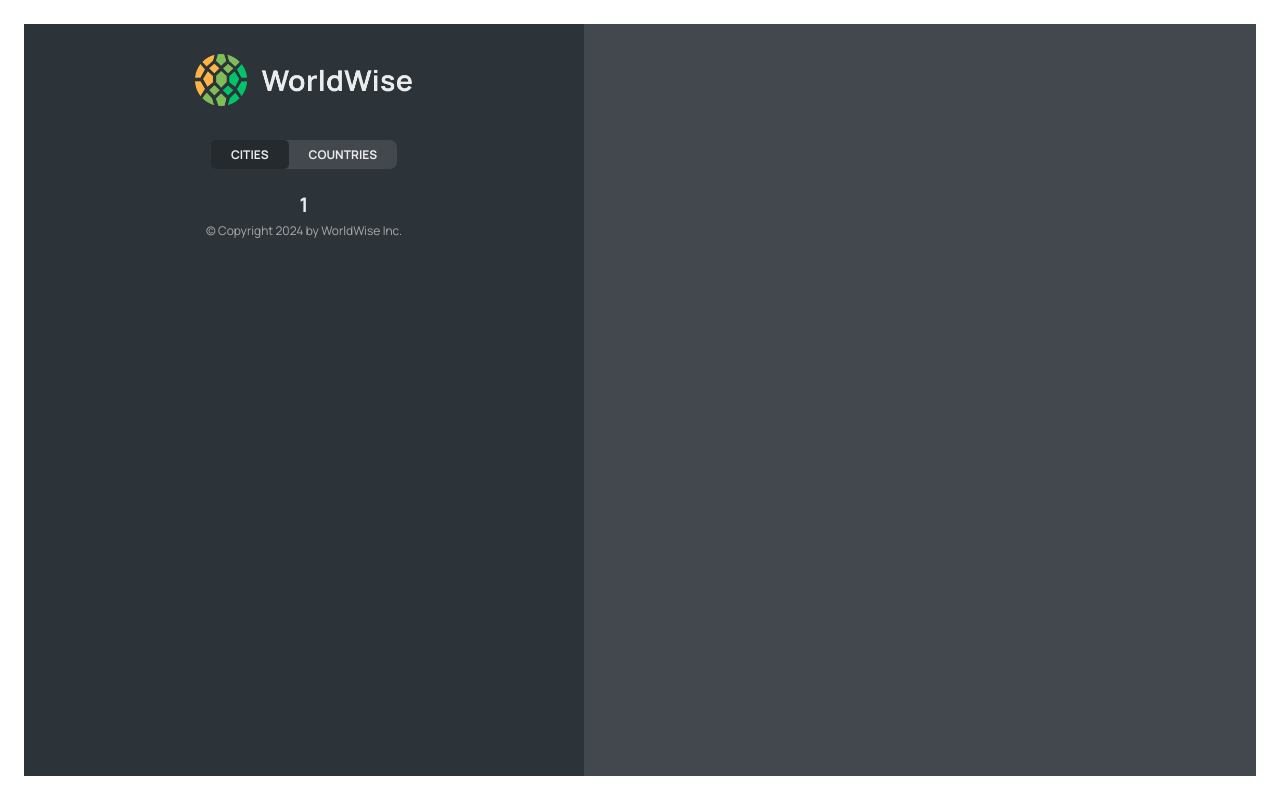
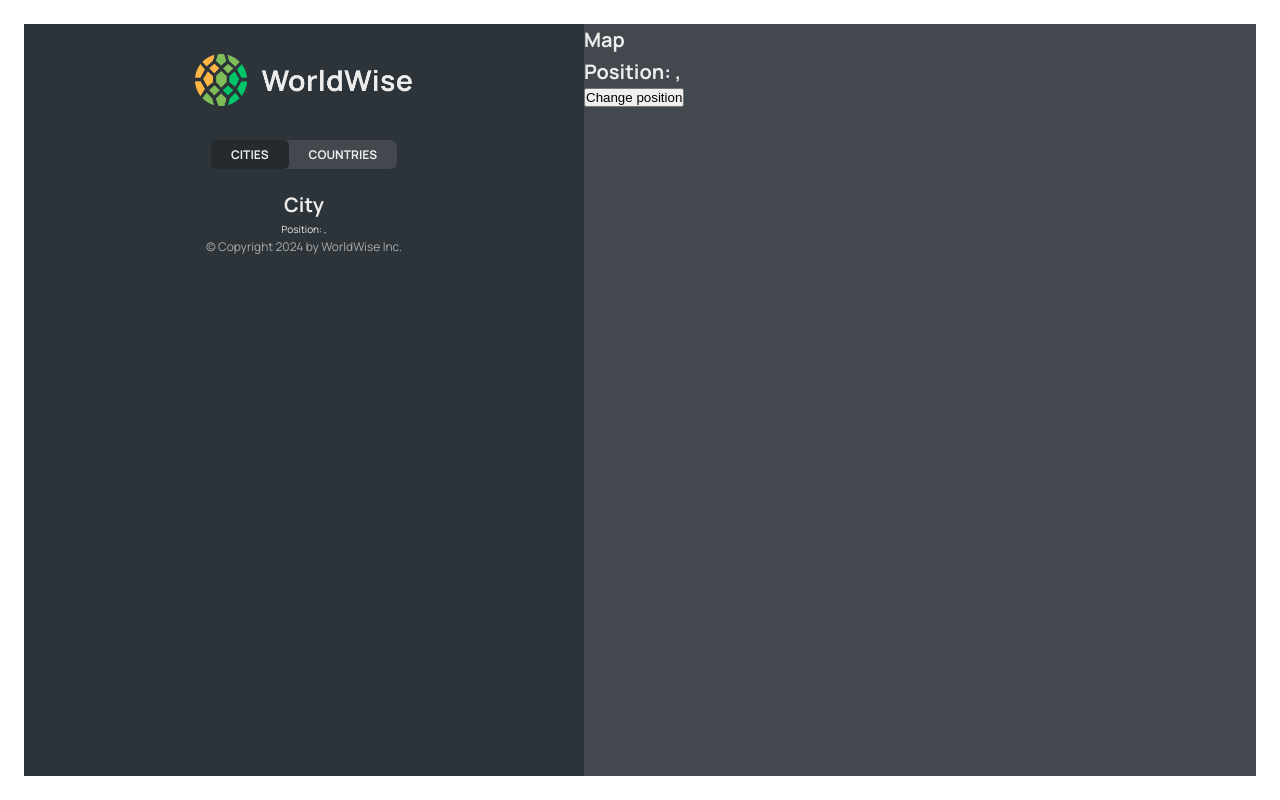
Before and after one commit to mahmoud-alhol/react-world-wise, a React (Vite) app: page /app/cities/1 in a window 1280 px wide. Built offline with nearby package versions, Linux system fonts and the light colour scheme; data requests are answered from the project's data file.

Commit message:
added useSearchParams

```diff
--- a/src/components/City.jsx
+++ b/src/components/City.jsx
@@ -1,8 +1,12 @@
-import { useParams } from "react-router-dom";
+import { useParams, useSearchParams } from "react-router-dom";
 import styles from "./City.module.css";
 
 function City() {
   const { id } = useParams();
+
+  const [searchParams, setSearchParams] = useSearchParams();
+  const lat = searchParams.get("lat");
+  const lng = searchParams.get("lng");
   // TEMP DATA
   const currentCity = {
     cityName: "Lisbon",
@@ -14,7 +18,12 @@
   const { cityName, emoji, date, notes } = currentCity;
 
   return (
-    <h1>{id}</h1>
+    <>
+      <h1>City</h1>
+      <p>
+        Position: {lat},{lng}
+      </p>
+    </>
     // <div className={styles.city}>
     //   <div className={styles.row}>
     //     <h6>City name</h6>
--- a/src/components/CityItem.jsx
+++ b/src/components/CityItem.jsx
@@ -9,11 +9,11 @@
   }).format(new Date(date));
 
 function CityItem({ city }) {
-  const { cityName, emoji, date, id } = city;
+  const { cityName, emoji, date, id, position } = city;
 
   return (
     <li>
-      <Link className={styles.cityItem} to={`${id}`}>
+      <Link className={styles.cityItem} to={`${id}?lat=${position.lat}&lng=${position.lng}`}>
         <span className={styles.emoji}>{emoji} </span>
         <h3 className={styles.name}>{cityName}</h3>
         <time className={styles.date}>{formatDate(date)}</time>
--- a/src/components/Map.jsx
+++ b/src/components/Map.jsx
@@ -1,9 +1,23 @@
+import { useSearchParams } from "react-router-dom";
 import styles from "./Map.module.css";
 
 function Map() {
-  return <div className={styles.mapContainer}>
-
-  </div>;
+  const [searchParams, setSearchParams] = useSearchParams();
+  const lat = searchParams.get("lat");
+  const lng = searchParams.get("lng");
+  return (
+    <div className={styles.mapContainer}>
+      <h1>Map</h1>
+      <h1>
+        Position: {lat},{lng}
+      </h1>
+      <button
+        onClick={() => {
+          setSearchParams({ lat: 40, lng: 30 });
+        }}
+      >Change position</button>
+    </div>
+  );
 }
 
 export default Map;
```
